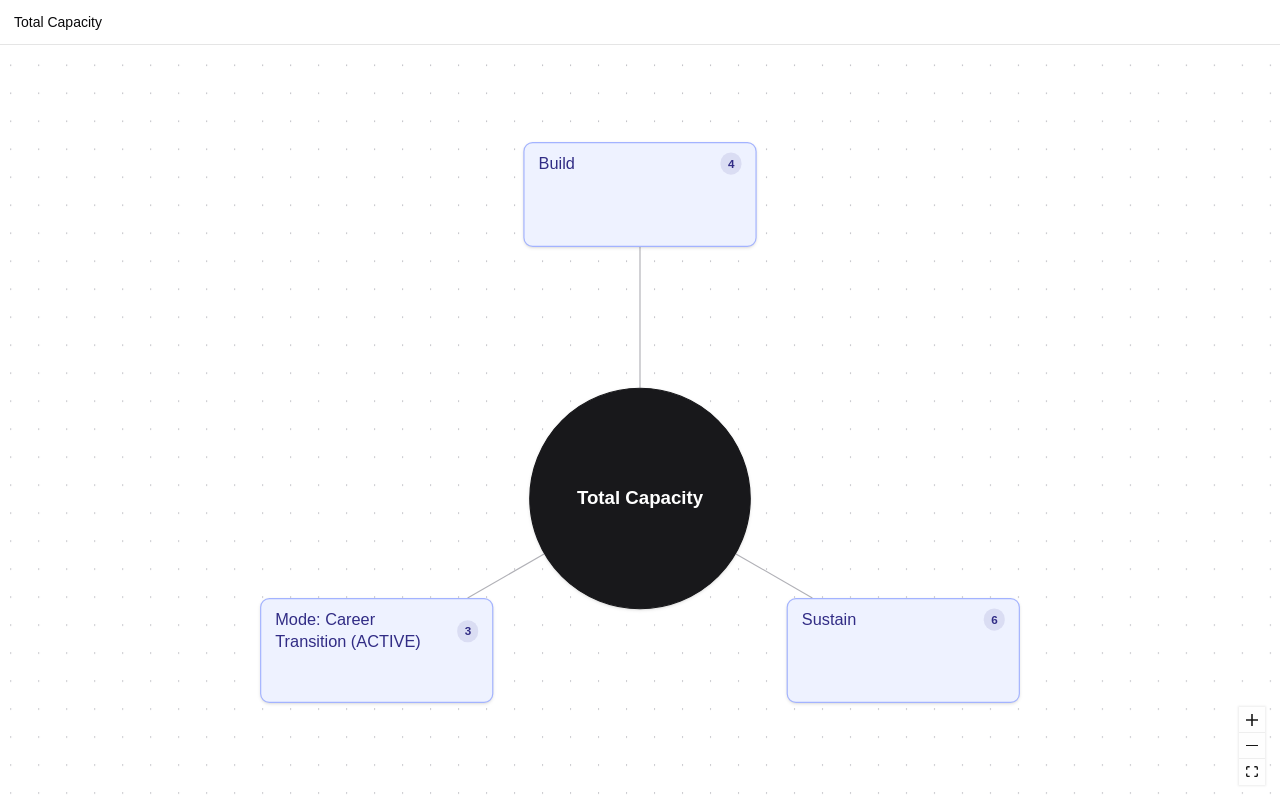
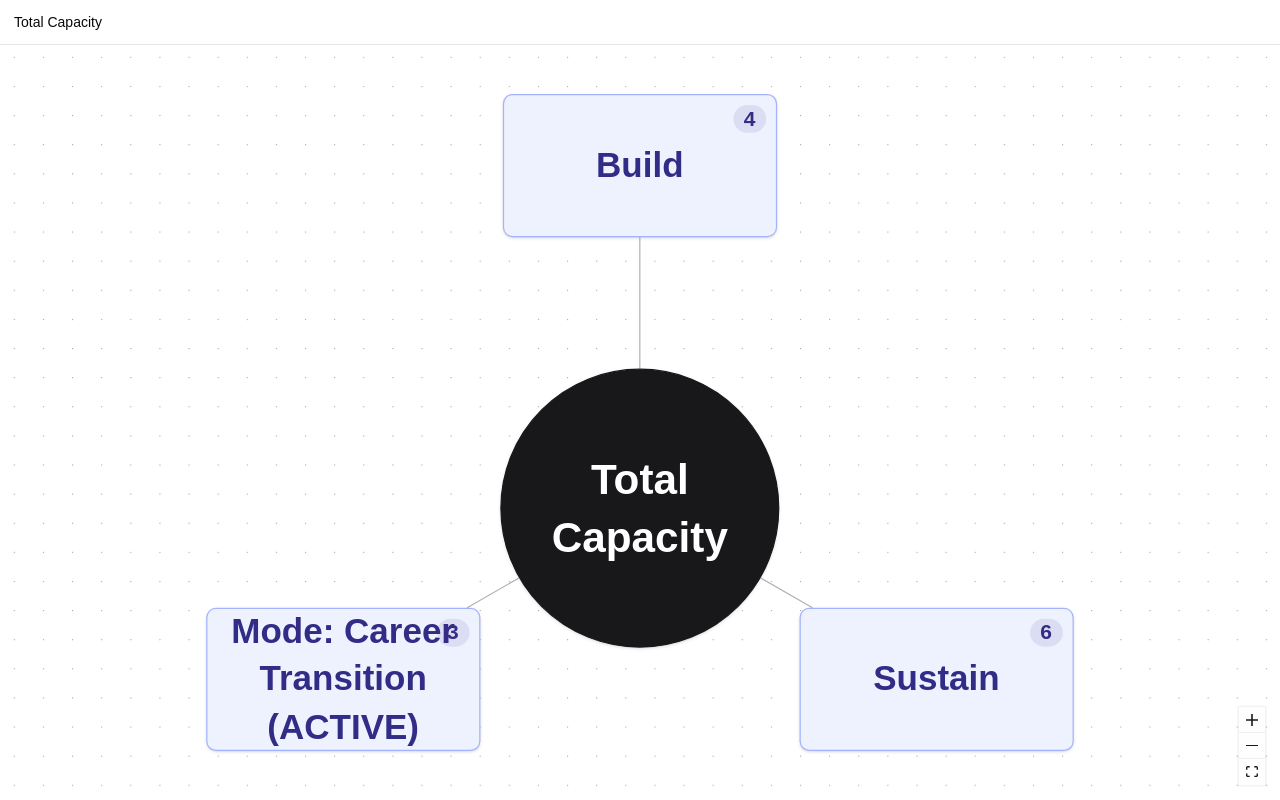
Before and after one commit to HarshK99/bandwidth, a Next.js app: page / in a window 1280 px wide. Built offline with nearby package versions, Linux system fonts and the light colour scheme.

Commit message:
increase text size

```diff
--- a/components/HierarchyFlowNode.tsx
+++ b/components/HierarchyFlowNode.tsx
@@ -11,6 +11,11 @@ export interface HierarchyNodeData extends Record<string, unknown> {
   role: "focus" | "child";
   isLeaf: boolean;
   childCount: number;
+  // Base font size in px for this node, precomputed in radial-layout.ts as a
+  // function of how many siblings are in the current view — fewer nodes on
+  // screen means more room, so text scales up; more nodes scale it back
+  // down toward a floor that stays readable.
+  fontSize: number;
 }
 
 interface LevelStyle {
@@ -64,7 +69,7 @@ function LeafMarker() {
     <svg
       aria-hidden="true"
       viewBox="0 0 10 10"
-      className="h-2.5 w-2.5 shrink-0 opacity-70"
+      className="h-[0.9em] w-[0.9em] shrink-0 opacity-70"
     >
       <circle cx="5" cy="5" r="4" fill="none" stroke="currentColor" strokeWidth="1.5" />
     </svg>
@@ -76,26 +81,29 @@ export default function HierarchyFlowNode({
 }: {
   data: HierarchyNodeData;
 }) {
-  const { node, role, isLeaf, childCount } = data;
-  const clickable = role === "child" && !isLeaf;
+  const { node, role, isLeaf, childCount, fontSize } = data;
   const isCircle = role === "focus";
-  const isRootFocus = isCircle && node.level === "capacity";
+  // The hub steps back to its parent on click — root has no parent, so it's
+  // the one focus node that isn't clickable.
+  const clickable = isCircle ? node.parentId !== null : !isLeaf;
   const style = LEVEL_STYLES[node.level];
   const variant = isCircle ? style.focus : isLeaf ? style.leaf : style.child;
 
   return (
     <div
-      title={node.description}
+      title={
+        isCircle && clickable ? "Back to previous level" : node.description
+      }
+      style={{ fontSize }}
       className={[
         // h-full/w-full fill the fixed width/height xyflow sets on the node
         // wrapper (from radial-layout.ts) — without them the box only takes
         // its content's natural height, leaving a mismatched gap below.
-        "flex h-full w-full border shadow-sm transition-colors",
-        isCircle
-          ? "flex-col items-center justify-center gap-1 rounded-full px-5 py-4 text-center"
-          : "flex-col gap-1 rounded-lg px-3 py-2",
+        "relative flex h-full w-full flex-col items-center justify-center gap-1 border text-center shadow-sm transition-colors",
+        isCircle ? "rounded-full px-5 py-4" : "rounded-lg px-3 py-2",
         variant,
         clickable ? "cursor-pointer" : "cursor-default",
+        isCircle && clickable ? "hover:brightness-110" : "",
       ].join(" ")}
     >
       <Handle
@@ -104,39 +112,26 @@ export default function HierarchyFlowNode({
         isConnectable={false}
         className="opacity-0"
       />
-      {isCircle ? (
-        <>
-          <span
-            className={
-              isRootFocus
-                ? "text-base font-semibold leading-snug"
-                : "text-sm font-semibold leading-snug"
-            }
-          >
-            {node.label}
+      {role === "child" &&
+        (isLeaf ? (
+          <span className="absolute right-2 top-2">
+            <LeafMarker />
           </span>
-          {node.meta && (
-            <span className="text-[11px] opacity-70">{node.meta}</span>
-          )}
-        </>
-      ) : (
-        <>
-          <div className="flex items-center justify-between gap-2">
-            <span className="text-sm font-medium leading-snug">
-              {node.label}
-            </span>
-            {isLeaf ? (
-              <LeafMarker />
-            ) : (
-              <span className="shrink-0 rounded-full bg-current/10 px-1.5 py-0.5 text-[10px] font-semibold">
-                {childCount}
-              </span>
-            )}
-          </div>
-          {node.meta && (
-            <span className="text-[11px] opacity-70">{node.meta}</span>
-          )}
-        </>
+        ) : (
+          <span className="absolute right-2 top-2 rounded-full bg-current/10 px-[0.5em] py-[0.15em] text-[0.6em] font-semibold leading-none">
+            {childCount}
+          </span>
+        ))}
+      <span
+        className={[
+          "font-semibold leading-snug",
+          isCircle ? "text-[1.05em]" : "text-[1em] font-medium",
+        ].join(" ")}
+      >
+        {node.label}
+      </span>
+      {node.meta && (
+        <span className="text-[0.68em] opacity-70">{node.meta}</span>
       )}
       <Handle
         type="source"
--- a/components/MindMap.tsx
+++ b/components/MindMap.tsx
@@ -33,7 +33,7 @@ function MindMapCanvas() {
   // Re-frame the camera every time the focus changes, including the
   // initial mount (redundant with the `fitView` prop below, but harmless).
   useEffect(() => {
-    fitView({ duration: 500, padding: 0.35 });
+    fitView({ duration: 500, padding: 0.15 });
   }, [currentNodeId, fitView]);
 
   const navigateTo = useCallback((id: string) => {
@@ -43,7 +43,13 @@ function MindMapCanvas() {
   const handleNodeClick = useCallback<NodeMouseHandler>(
     (_event, node) => {
       const data = node.data as HierarchyNodeData;
-      if (data.role !== "child" || data.isLeaf) return;
+      if (data.role === "focus") {
+        // Clicking the hub steps back up one level, same as the breadcrumb's
+        // previous segment. Root has no parent, so it's a no-op there.
+        if (data.node.parentId) navigateTo(data.node.parentId);
+        return;
+      }
+      if (data.isLeaf) return;
       navigateTo(data.node.id);
     },
     [navigateTo]
@@ -63,9 +69,9 @@ function MindMapCanvas() {
           nodesConnectable={false}
           elementsSelectable={false}
           fitView
-          fitViewOptions={{ padding: 0.35 }}
+          fitViewOptions={{ padding: 0.15 }}
           minZoom={0.4}
-          maxZoom={1.5}
+          maxZoom={1.8}
           proOptions={{ hideAttribution: true }}
         >
           <Background gap={24} />
--- a/components/radial-layout.ts
+++ b/components/radial-layout.ts
@@ -3,13 +3,40 @@ import { getChildren, type HierarchyNode } from "@/lib/hierarchy-data";
 import type { HierarchyNodeData } from "@/components/HierarchyFlowNode";
 import type { RadialEdgeData } from "@/components/RadialEdge";
 
-export const FOCUS_DIAMETER = 150;
-export const ROOT_FOCUS_DIAMETER = 190;
-export const CHILD_WIDTH = 200;
-export const CHILD_HEIGHT = 90;
+// Every size below is a function of how many children are in the current
+// view (i.e. how many nodes are on screen at once): fewer items means more
+// room, so nodes and text scale up toward the "_MAX" figures; more items
+// scale down toward the "_MIN" floor, which stays readable rather than
+// shrinking indefinitely. Linear interpolation over count, clamped to
+// [1, MANY_ITEMS_COUNT] children.
+const MANY_ITEMS_COUNT = 8;
 
-const FOCUS_TO_CHILD_GAP = 56;
-const CHILD_TO_CHILD_GAP = 28;
+const FONT_SIZE_MAX = 34;
+const FONT_SIZE_MIN = 16;
+const CHILD_WIDTH_MAX = 240;
+const CHILD_WIDTH_MIN = 190;
+const CHILD_HEIGHT_MAX = 130;
+const CHILD_HEIGHT_MIN = 88;
+const FOCUS_DIAMETER_MAX = 210;
+const FOCUS_DIAMETER_MIN = 150;
+const ROOT_FOCUS_DIAMETER_MAX = 250;
+const ROOT_FOCUS_DIAMETER_MIN = 180;
+
+// Gap between the focus circle and the ring of children, and between
+// adjacent children on that ring. Kept tight so the fitted view is mostly
+// nodes, not empty canvas.
+const FOCUS_TO_CHILD_GAP = 40;
+const CHILD_TO_CHILD_GAP = 20;
+
+function lerp(max: number, min: number, t: number): number {
+  return max - t * (max - min);
+}
+
+// t=0 → few items on screen (biggest), t=1 → many items (smallest-but-floor)
+function sizeFactor(childCount: number): number {
+  const clamped = Math.min(Math.max(childCount, 1), MANY_ITEMS_COUNT);
+  return (clamped - 1) / (MANY_ITEMS_COUNT - 1);
+}
 
 function circleBoundaryPoint(
   cx: number,
@@ -49,9 +76,18 @@ function rectBoundaryPoint(
 export function buildRadialGraph(focus: HierarchyNode) {
   const children = getChildren(focus.id);
   const isRootFocus = focus.level === "capacity";
-  const focusDiameter = isRootFocus ? ROOT_FOCUS_DIAMETER : FOCUS_DIAMETER;
+
+  const t = sizeFactor(children.length);
+  const fontSize = lerp(FONT_SIZE_MAX, FONT_SIZE_MIN, t);
+  const childWidth = lerp(CHILD_WIDTH_MAX, CHILD_WIDTH_MIN, t);
+  const childHeight = lerp(CHILD_HEIGHT_MAX, CHILD_HEIGHT_MIN, t);
+  const focusDiameter = isRootFocus
+    ? lerp(ROOT_FOCUS_DIAMETER_MAX, ROOT_FOCUS_DIAMETER_MIN, t)
+    : lerp(FOCUS_DIAMETER_MAX, FOCUS_DIAMETER_MIN, t);
   const focusRadius = focusDiameter / 2;
-  const childHalfDiagonal = Math.hypot(CHILD_WIDTH / 2, CHILD_HEIGHT / 2);
+  const focusFontSize = isRootFocus ? fontSize * 1.15 : fontSize;
+
+  const childHalfDiagonal = Math.hypot(childWidth / 2, childHeight / 2);
 
   // Far enough that the ring of children clears the focus circle...
   let radius = focusRadius + FOCUS_TO_CHILD_GAP + childHalfDiagonal;
@@ -76,6 +112,7 @@ export function buildRadialGraph(focus: HierarchyNode) {
       role: "focus",
       isLeaf: children.length === 0,
       childCount: children.length,
+      fontSize: focusFontSize,
     },
   };
 
@@ -94,9 +131,9 @@ export function buildRadialGraph(focus: HierarchyNode) {
     childNodes.push({
       id: child.id,
       type: "hierarchy",
-      position: { x: cx - CHILD_WIDTH / 2, y: cy - CHILD_HEIGHT / 2 },
-      width: CHILD_WIDTH,
-      height: CHILD_HEIGHT,
+      position: { x: cx - childWidth / 2, y: cy - childHeight / 2 },
+      width: childWidth,
+      height: childHeight,
       draggable: false,
       selectable: false,
       data: {
@@ -104,18 +141,12 @@ export function buildRadialGraph(focus: HierarchyNode) {
         role: "child",
         isLeaf: childCount === 0,
         childCount,
+        fontSize,
       },
     });
 
     const sourcePoint = circleBoundaryPoint(0, 0, focusRadius, cx, cy);
-    const targetPoint = rectBoundaryPoint(
-      cx,
-      cy,
-      CHILD_WIDTH,
-      CHILD_HEIGHT,
-      0,
-      0
-    );
+    const targetPoint = rectBoundaryPoint(cx, cy, childWidth, childHeight, 0, 0);
 
     edges.push({
       id: `${focus.id}->${child.id}`,
```
